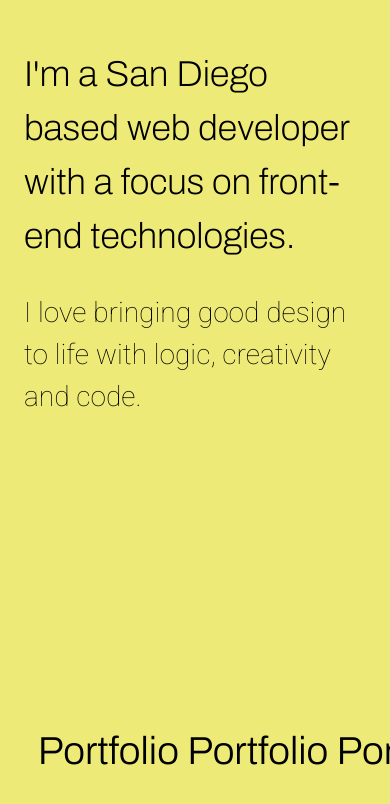
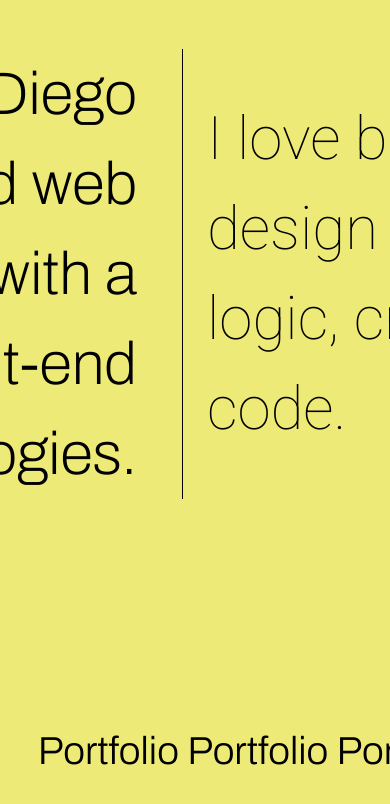
Before and after one commit to nongrubl89/portfolio-mio, a Next.js app: page / in a window 390 px wide. Shown: the part 148-952 px from the top of the page. Built offline with nearby package versions, Linux system fonts and the light colour scheme.

Commit message:
some modifications to make it responsive to mobile and tablet. also went back to a two column layout on homepage

```diff
--- a/components/HomePage.js
+++ b/components/HomePage.js
@@ -5,27 +5,40 @@ import { useInView } from 'react-intersection-observer';
 import PortfolioTicker from './PortfolioTicker';
 
 const Title1 = styled(motion.div)`
+  padding: 1em;
+  height: max-content;
+  /* font-size: 1.5rem; */
+  /* width: 75%; */
+  display: grid;
+  gap: 1em;
+  grid-template-columns: repeat(auto-fill, minmax(500px, 1fr));
   align-items: center;
-  padding: 1em;
-  display: grid;
-  align-content: center;
-  height: 90%;
-  font-size: 1.5rem;
-  /* width: 75%; */
-  h2 {
-    font-family: 'Archivo', sans-serif;
-    margin-bottom: 0;
-    font-weight: 200;
-  }
-  h3 {
-    font-family: 'Roboto', sans-serif;
-    font-weight: 200;
-  }
   @media only screen and (min-device-width: 320px) and (max-device-width: 480px) and (-webkit-min-device-pixel-ratio: 2) {
     border: none;
     font-size: 3rem;
     /* margin-left: 2em; */
     height: 85%;
+    gap: 0px;
+  }
+  @media only screen and (min-device-width: 768px) and (max-device-width: 1024px) {
+    display: grid;
+    grid-template-columns: repeat(2, 550px);
+  }
+`;
+
+const TitleText = styled.h2`
+  font-weight: 200;
+  font-size: 1.5em;
+  font-family: ${(props) => props.ff};
+  text-align: ${(props) => props.textplacement};
+  border-right: ${(props) => (props.borderstyle ? 'none' : '1px solid black')};
+  padding-right: ${(props) => (props.rightpadding ? 'none' : '.75em')};
+  @media only screen and (min-device-width: 320px) and (max-device-width: 480px) and (-webkit-min-device-pixel-ratio: 2) {
+    border-right: none;
+    text-align: right;
+  }
+  @media only screen and (min-device-width: 768px) and (max-device-width: 1024px) {
+    font-size: 2.5em;
   }
 `;
 
@@ -33,6 +46,7 @@ const Container = styled.div`
   justify-content: center;
   min-height: 100vh;
   display: grid;
+  align-content: center;
   @media only screen and (min-device-width: 320px) and (max-device-width: 480px) and (-webkit-min-device-pixel-ratio: 2) {
     text-align: right;
   }
@@ -78,18 +92,22 @@ export default function AnimatedTitle() {
           initial="hidden"
           animate={ctrls}
           variants={characterAnimation}
-          bbottom
-          aitems="bottom"
-          mbottom="0"
-          bright
         >
-          <h2>
+          <TitleText ff="'Archivo', sans-serif" textplacement="right">
             I&apos;m a San Diego based web developer with a focus on front-end
             technologies.
-          </h2>
-          <h3>
-            I love bringing good design to life with logic, creativity and code.
-          </h3>
+          </TitleText>
+          {/* <hr /> */}
+          <TitleText
+            paddingright
+            ff="'Roboto', sans-serif"
+            textplacement="left"
+            borderstyle
+          >
+            I love bringing good design to life with logic, creativity and{' '}
+            <br />
+            code.
+          </TitleText>
         </Title1>
       </Container>
       <PortfolioTicker />
--- a/components/PortfolioTicker.js
+++ b/components/PortfolioTicker.js
@@ -15,7 +15,7 @@ const TickerContainer = styled.div`
   white-space: nowrap;
   padding-left: 100%;
   box-sizing: content-box;
-  position: absolute;
+  position: relative;
   height: 100%;
 `;
 const Ticker = styled.div`
```
